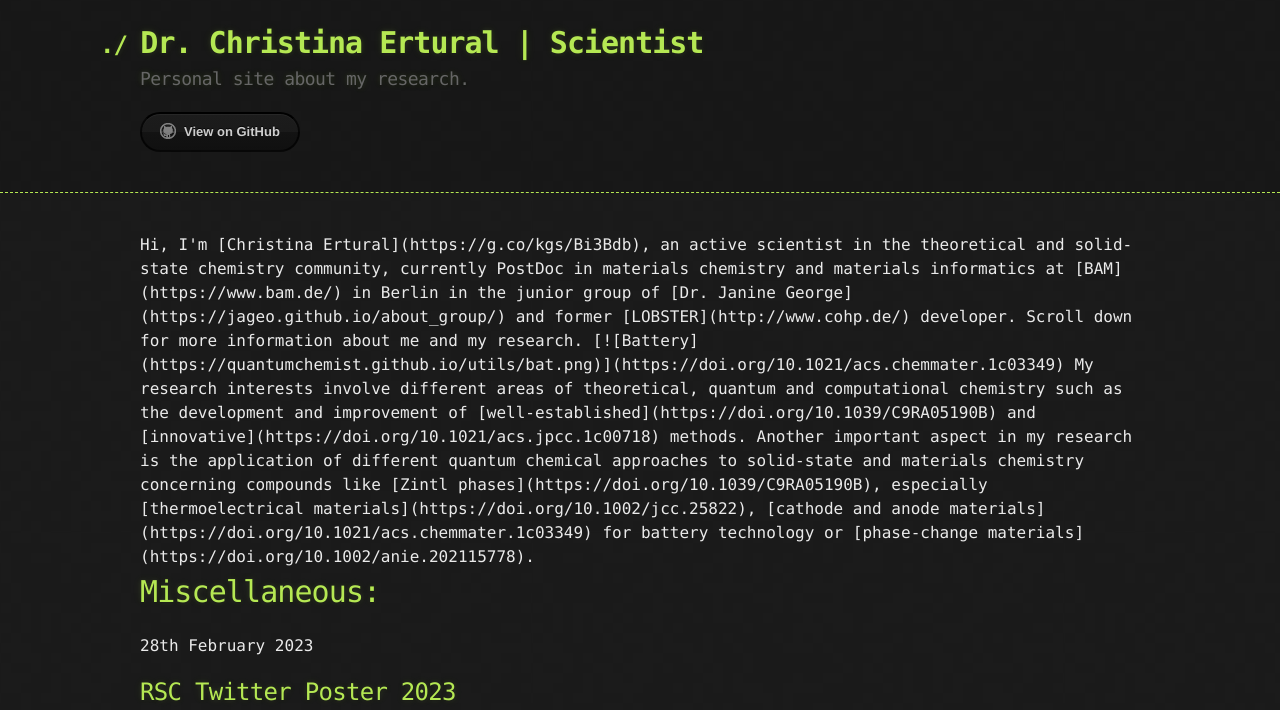
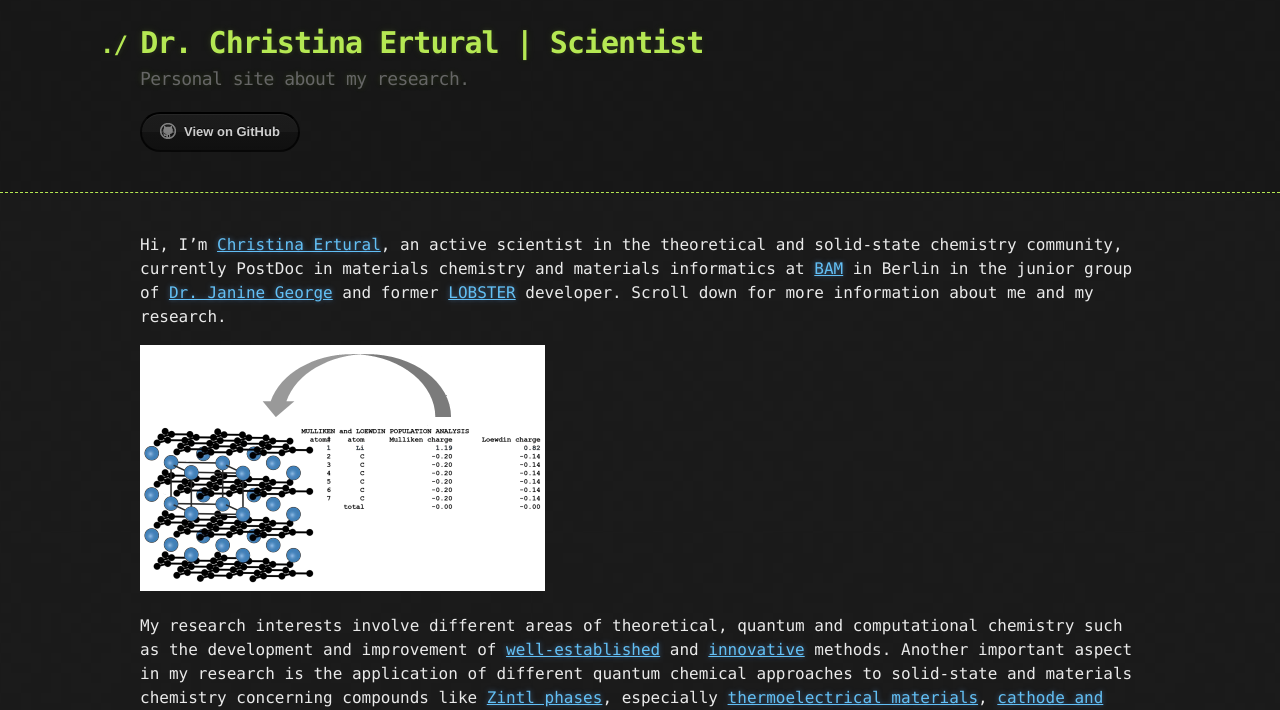
Before and after one commit to QuantumChemist/QuantumChemist.github.io, a Jekyll site: the page built from index.md, in a window 1280 px wide and 1400 px high, cut to the strip 0-710 px from the top of the window. Built offline with Jekyll 4.4.1, drawn with Linux system fonts in a browser that asks for light colours; some of the changed text lies outside the part shown.

Commit message:
Update index.md

```diff
--- a/index.md
+++ b/index.md
@@ -1,13 +1,13 @@
 ---
 layout: default
 ---
-<div class="float-container">
+
 Hi, I'm [Christina Ertural](https://g.co/kgs/Bi3Bdb), an active scientist in the theoretical and solid-state chemistry community, currently PostDoc in materials chemistry and materials informatics at [BAM](https://www.bam.de/) in Berlin in the junior group of [Dr. Janine George](https://jageo.github.io/about_group/) and former [LOBSTER](http://www.cohp.de/) developer. Scroll down for more information about me and my research.
 
 [![Battery](https://quantumchemist.github.io/utils/bat.png)](https://doi.org/10.1021/acs.chemmater.1c03349)
 
 My research interests involve different areas of theoretical, quantum and computational chemistry such as the development and improvement of [well-established](https://doi.org/10.1039/C9RA05190B) and [innovative](https://doi.org/10.1021/acs.jpcc.1c00718) methods. Another important aspect in my research is the application of different quantum chemical approaches to solid-state and materials chemistry concerning compounds like [Zintl phases](https://doi.org/10.1039/C9RA05190B), especially [thermoelectrical materials](https://doi.org/10.1002/jcc.25822), [cathode and anode materials](https://doi.org/10.1021/acs.chemmater.1c03349) for battery technology or [phase-change materials](https://doi.org/10.1002/anie.202115778).
- </div>
+
 
 <!--
 Text can be **bold**, _italic_, ~~strikethrough~~ or `keyword`.
@@ -20,7 +20,7 @@ Text can be **bold**, _italic_, ~~strikethrough~~ or `keyword`.
 
 28th February 2023
 ## RSC Twitter Poster 2023
-<div class="float-container">
+
 [<img src="https://quantumchemist.github.io/utils/poster.gif" width="50%" height=auto />](https://quantumchemist.github.io/utils/poster.gif)
 
 Find my [poster](https://twitter.com/cer5814012/status/1630547004462858240) for the [#RSCPoster](https://twitter.com/search?q=%23RSCPoster&src=recent_search_click) twitter conference here.
@@ -28,59 +28,58 @@ Find my [poster](https://twitter.com/cer5814012/status/1630547004462858240) for
 [<img src="https://pbs.twimg.com/media/FqD0hWHXsAA4pkd?format=jpg&name=small" width="50%" height=auto />](https://twitter.com/ErrantScience/status/1630572054767386624)
 
 The poster even got its own [cartoon abstract](https://twitter.com/ErrantScience/status/1630572054767386624) made by [ErrantScience](https://errantscience.com/)! :)
-</div>
+
 
 11th February 2023
 ## #WomenInScienceDay
-<div class="float-container">
+
 [<img src="https://www.bam.de/_SharedDocs/DE/Bilder/Pressebilder/2023-02-11-int-tag-frauen-wiss-aufmacher-collage.jpg?__blob=poster" width="50%" height=auto />](https://www.bam.de/Content/EN/Press-Releases/2023/Career/2023-01-11-women-in-science-day-bam.html)
 
 My [statement text](https://www.bam.de/Content/DE/Interviews/Women-in-Science-Day/ertural-christina.html) (in German) was featured as part of the celebration of the [#WomenInScienceDay](https://twitter.com/BAMResearch/status/1624344955190751234) at BAM.
-</div>
+
 
 29th July 2022
 ## Dissertation published online
-<div class="float-container">
+
 [<img src="https://quantumchemist.github.io/utils/YbMn2Sb2.png" width="30%" height=auto />](https://publications.rwth-aachen.de/record/849333)
 
 My [Dissertation](https://publications.rwth-aachen.de/record/849333) (in German)
 #### On the electronic structure of solid-state functional materials and their characterization using local bonding indicators
 is now available online.
-</div>
+
 
 31st March 2022
 ## Wiley Top Cited Article 2020--2021
-<div class="float-container">
+
 [<img src="https://quantumchemist.github.io/utils/WileyTopCitedArticle2020-2021.png" width="50%" height=auto />](https://onlinelibrary.wiley.com/doi/abs/10.1002/jcc.26353)
 
 The [article](https://onlinelibrary.wiley.com/doi/abs/10.1002/jcc.26353) by Ryky Nelson, Christina Ertural, [Janine George](https://twitter.com/MolecularXtal/status/1512381358202667010), Volker L. Deringer, Geoffroy Hautier and Richard Dronskowski was recognized as [#TopCitedArticle](https://twitter.com/search?q=%23TopCitedArticle&src=typed_query&f=top) in the [Journal of Computational Chemistry](https://onlinelibrary.wiley.com/journal/1096987x).
-</div>
+
 
 
 28th March 2022
 ## Inside Back Cover
-<div class="float-container">
+
 [<img src="https://pbs.twimg.com/media/FPAkstFWYAIlxQr?format=png&name=small" width="30%" height=auto />](https://onlinelibrary.wiley.com/doi/full/10.1002/anie.202204053)
 
 The [article](https://onlinelibrary.wiley.com/doi/10.1002/anie.202115778) by Jan Hempelmann, Peter C. Müller, Christina Ertural and Richard Dronskowski was featured [#OnTheCover]([https://twitter.com/search?q=%23OnTheCover&src=typed_query&f=top](https://twitter.com/angew_chem/status/1508746226824581129)) ([inside back cover](https://onlinelibrary.wiley.com/cms/asset/46a80e96-ab84-4482-9d7f-703b46562ced/anie202204053-toc-0001-m.jpg)) of the [Angewandte Chemie](https://onlinelibrary.wiley.com/journal/15213773) April issue.
-</div>
+
 
 3rd March 2020
 ## RSC Twitter Poster 2020
-<div class="float-container">
+
 [<img src="https://quantumchemist.github.io/utils/Poster_RSCTwitter.png" width="30%" height=auto />](https://quantumchemist.github.io/utils/Poster_RSCTwitter.pdf)
 
 Find my [poster](https://twitter.com/cer5814012/status/1234969917784412161) for the RSC Poster Session 2020 on Twitter.
-</div>
+
 
 # General:
 
 <!--
 #### Header 4
 
-<div class="float-container">
 [<img src=" " width="30%" height=auto />]()
-</div>
+
 
 *   This is an unordered list following a header.
 *   This is an unordered list following a header.
```
